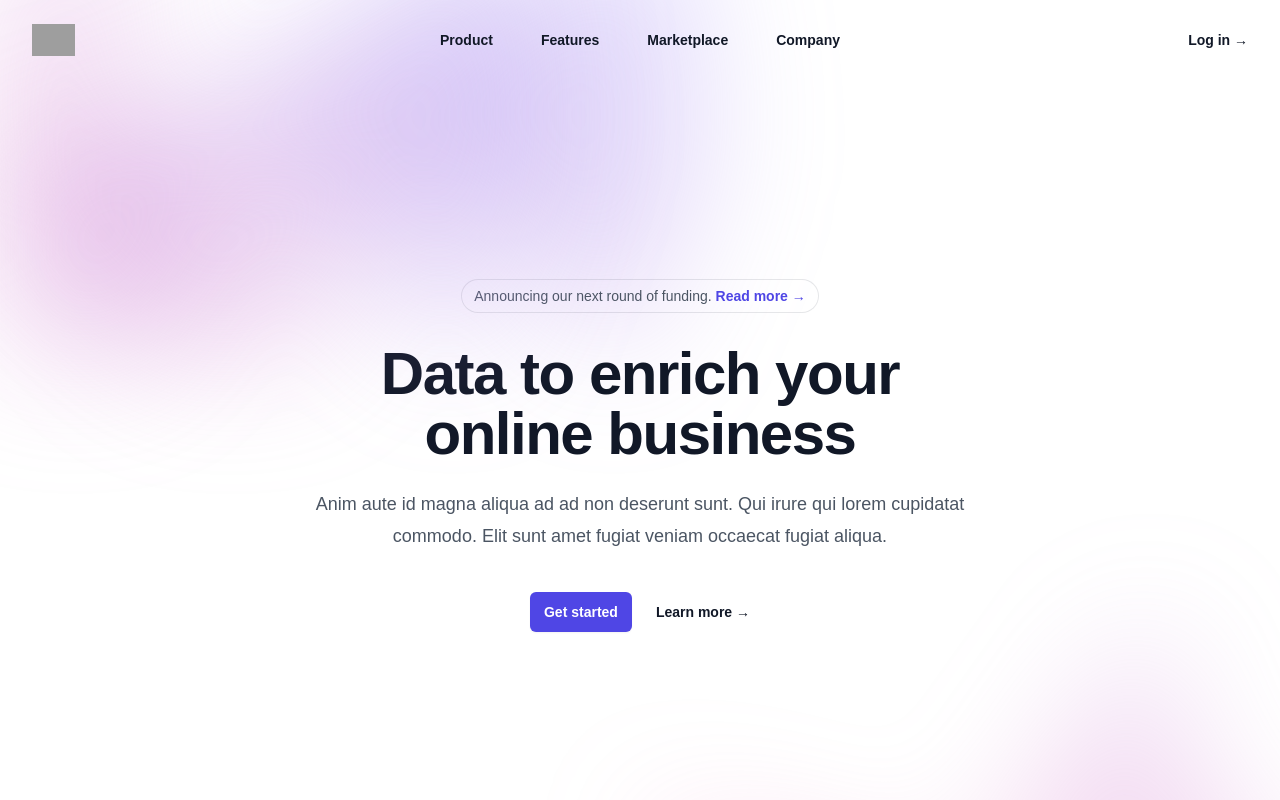
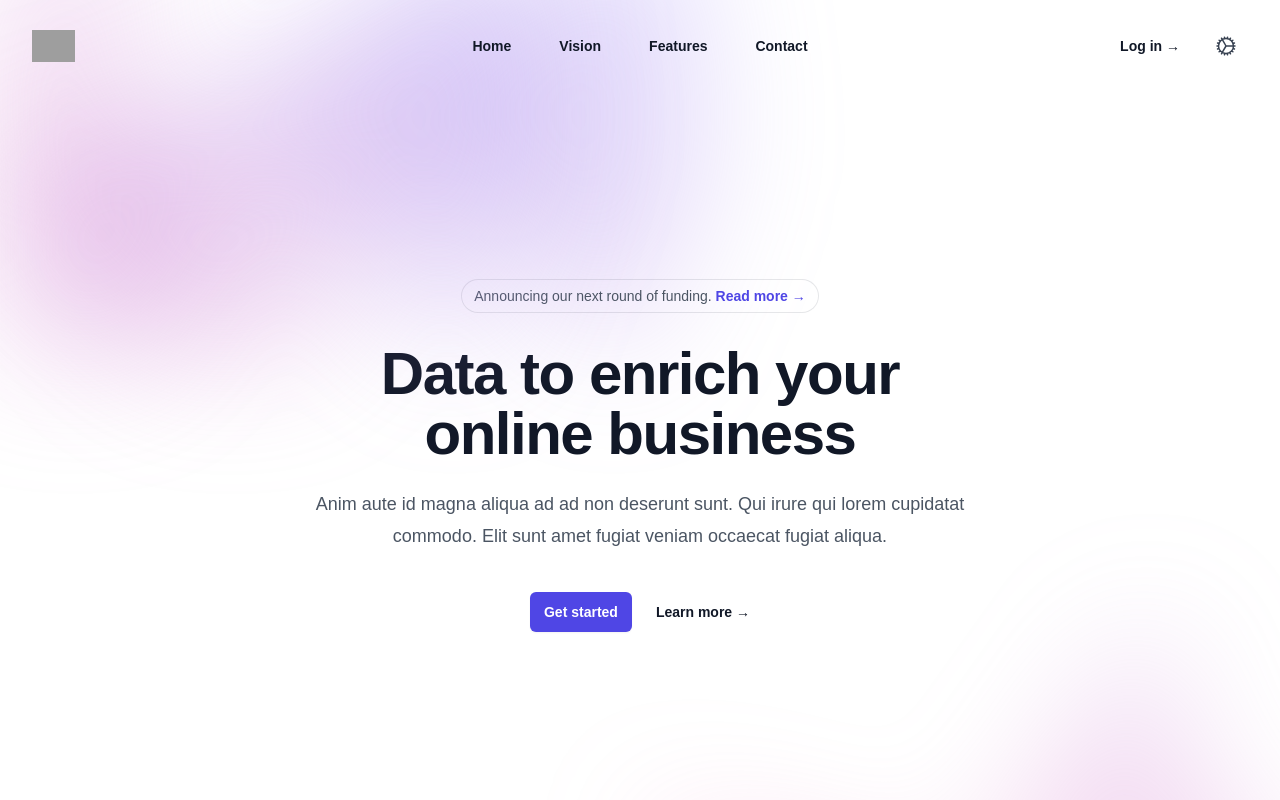
Before and after one commit to babitarit/h4b_newrepo, a Next.js app in the folder apps/web/: page / in a window 1280 px wide. Before the commit this address had no page. Shown: the top 800 px of the page. Built offline with nearby package versions, Linux system fonts and the light colour scheme; grey boxes are pictures that could not be loaded.

Commit message:
fix navbar

```diff
--- a/apps/web/app/(main)/layout.tsx
+++ b/apps/web/app/(main)/layout.tsx
@@ -8,8 +8,8 @@ export default function RootLayout({
 }): JSX.Element {
   const router = useRouter();
   const { state } = useAuthContext();
-  if (state.user == null) {
-    router.push("/login");
-  }
+  // if (state.user == null) {
+  //   router.push("/login");
+  // }
   return <div>{children}</div>;
 }
--- a/apps/web/components/Hero.tsx
+++ b/apps/web/components/Hero.tsx
@@ -1,16 +1,17 @@
-import { Dialog, DialogPanel } from '@headlessui/react';
-import { Bars3Icon, XMarkIcon } from '@heroicons/react/24/outline';
+
 import { useState } from 'react';
+import { Bars3Icon, XMarkIcon, CogIcon } from '@heroicons/react/24/outline';
 
 const navigation = [
-    { name: 'Product', href: '#' },
+    { name: 'Home', href: '#' },
+    { name: 'Vision', href: '#' },
     { name: 'Features', href: '#' },
-    { name: 'Marketplace', href: '#' },
-    { name: 'Company', href: '#' },
+    { name: 'Contact', href: '#' },
 ];
 
 export default function Hero() {
     const [mobileMenuOpen, setMobileMenuOpen] = useState(false);
+    const [settingsDialogOpen, setSettingsDialogOpen] = useState(false);
 
     return (
         <div className="bg-white">
@@ -26,6 +27,25 @@ export default function Hero() {
                             />
                         </a>
                     </div>
+                    <div className="hidden lg:flex lg:gap-x-12 lg:justify-center">
+                        {navigation.map((item) => (
+                            <a key={item.name} href={item.href} className="text-sm font-semibold leading-6 text-gray-900">
+                                {item.name}
+                            </a>
+                        ))}
+                    </div>
+                    <div className="flex lg:flex-1 lg:justify-end lg:items-center lg:gap-x-6">
+                        <a href="#" className="text-sm font-semibold leading-6 text-gray-900">
+                            Log in <span aria-hidden="true">&rarr;</span>
+                        </a>
+                        <button
+                            className="text-gray-700 p-2.5 rounded-md"
+                            onClick={() => setSettingsDialogOpen(true)}
+                        >
+                            <span className="sr-only">Settings</span>
+                            <CogIcon className="h-6 w-6" aria-hidden="true" />
+                        </button>
+                    </div>
                     <div className="flex lg:hidden">
                         <button
                             type="button"
@@ -36,67 +56,58 @@ export default function Hero() {
                             <Bars3Icon className="h-6 w-6" aria-hidden="true" />
                         </button>
                     </div>
-                    <div className="hidden lg:flex lg:gap-x-12">
-                        {navigation.map((item) => (
-                            <a key={item.name} href={item.href} className="text-sm font-semibold leading-6 text-gray-900">
-                                {item.name}
-                            </a>
-                        ))}
+                </nav>
+                {settingsDialogOpen && (
+                    <div className="fixed inset-0 z-50 bg-black bg-opacity-50 flex items-center justify-center">
+                        <div className="bg-white rounded-lg p-6 max-w-md">
+                            <div className="text-center">
+                                <h2 className="text-2xl font-bold text-red-600 mb-4">Accessibility Features</h2>
+                                <p className="text-red-600 text-lg">Customize your accessibility settings:</p>
+                                <ul className="text-red-600 space-y-2">
+                                    <li>Option 1: Screen Reader Support</li>
+                                    <li>Option 2: High Contrast Mode</li>
+                                </ul>
                             </div>
-                    <div className="hidden lg:flex lg:flex-1 lg:justify-end">
-                        <a href="#" className="text-sm font-semibold leading-6 text-gray-900">
-                            Log in <span aria-hidden="true">&rarr;</span>
-                        </a>
+                            <div className="flex justify-end mt-6">
+                                <button
+                                    className="px-4 py-2 bg-indigo-600 text-white rounded-md hover:bg-indigo-500 focus:outline-none focus:ring-2 focus:ring-indigo-600"
+                                    onClick={() => setSettingsDialogOpen(false)}
+                                >
+                                    Close
+                                </button>
                             </div>
-                </nav>
-                <Dialog className="lg:hidden" open={mobileMenuOpen} onClose={setMobileMenuOpen}>
-                    <div className="fixed inset-0 z-50" />
-                    <DialogPanel className="fixed inset-y-0 right-0 z-50 w-full overflow-y-auto bg-white px-6 py-6 sm:max-w-sm sm:ring-1 sm:ring-gray-900/10">
-                        <div className="flex items-center justify-between">
-                            <a href="#" className="-m-1.5 p-1.5">
-                                <span className="sr-only">Your Company</span>
-                                <img
-                                    className="h-8 w-auto"
-                                    src="https://tailwindui.com/img/logos/mark.svg?color=indigo&shade=600"
-                                    alt=""
-                                />
-                            </a>
+                        </div>
+                    </div>
+                )}
+                {mobileMenuOpen && (
+                    <div className="fixed inset-0 z-50 bg-white">
+                        <div className="flex flex-col items-end p-6 space-y-4">
                             <button
-                                type="button"
-                                className="-m-2.5 rounded-md p-2.5 text-gray-700"
+                                className="rounded-md p-2 text-gray-700"
                                 onClick={() => setMobileMenuOpen(false)}
                             >
+                                <XMarkIcon className="h-6 w-6" aria-hidden="true" />
                                 <span className="sr-only">Close menu</span>
-                                <XMarkIcon className="h-6 w-6" aria-hidden="true" />
                             </button>
-                        </div>
-                        <div className="mt-6 flow-root">
-                            <div className="-my-6 divide-y divide-gray-500/10">
-                                <div className="space-y-2 py-6">
                             {navigation.map((item) => (
                                 <a
                                     key={item.name}
                                     href={item.href}
-                                            className="-mx-3 block rounded-lg px-3 py-2 text-base font-semibold leading-7 text-gray-900 hover:bg-gray-50"
+                                    className="block py-2 text-base font-semibold text-gray-900 hover:bg-gray-50 rounded-lg px-3"
                                 >
                                     {item.name}
                                 </a>
                             ))}
-                                </div>
-                                <div className="py-6">
                             <a
                                 href="#"
-                                        className="-mx-3 block rounded-lg px-3 py-2.5 text-base font-semibold leading-7 text-gray-900 hover:bg-gray-50"
+                                className="block py-2.5 text-base font-semibold text-gray-900 hover:bg-gray-50 rounded-lg px-3"
                             >
                                 Log in
                             </a>
                         </div>
                     </div>
-                        </div>
-                    </DialogPanel>
-                </Dialog>
+                )}
             </header>
-
             <div className="relative isolate px-6 pt-14 lg:px-8">
                 <div
                     className="absolute inset-x-0 -top-40 -z-10 transform-gpu overflow-hidden blur-3xl sm:-top-80"
```
Lines whose indentation alone changed are shown as unchanged.
